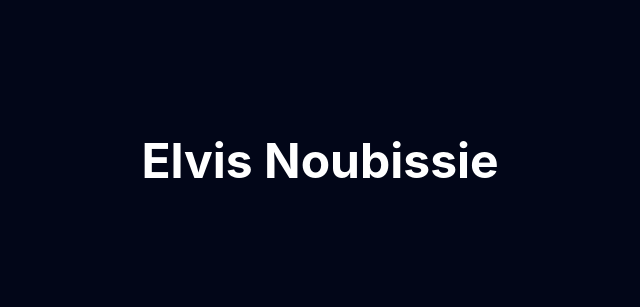
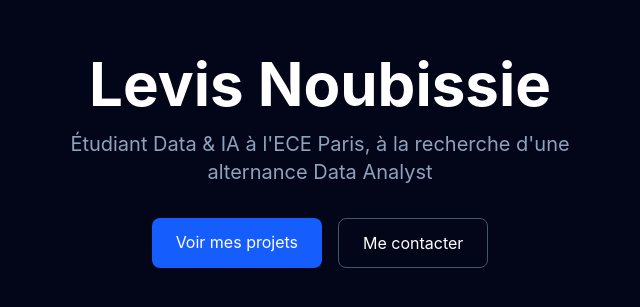
Before and after one commit to tims237/portfolio, a React app: page / in a window 1280 px wide. Shown: the part 239-546 px from the top of the page, without its empty margins (320-960 px from the left). Built offline with nearby package versions, Linux system fonts and the light colour scheme; the HTML template or start-up script is replaced by a standard one.

Commit message:
new commit

```diff
--- a/src/App.tsx
+++ b/src/App.tsx
@@ -1,16 +1,9 @@
-import { motion } from 'motion/react'
+import Hero from './components/Hero'
 
 export default function App() {
   return (
-    <main className="min-h-screen bg-slate-950 text-white flex items-center justify-center">
-      <motion.h1
-        initial={{ opacity: 0, y: 20 }}
-        animate={{ opacity: 1, y: 0 }}
-        transition={{ duration: 0.8 }}
-        className="text-5xl font-bold"
-      >
-        Elvis Noubissie
-      </motion.h1>
+    <main className="bg-slate-950 text-white">
+      <Hero />
     </main>
   )
 }
--- /dev/null
+++ b/src/components/Hero.tsx
@@ -0,0 +1,32 @@
+import { motion } from 'motion/react'
+
+export default function Hero() {
+  return (
+    <section className="min-h-screen flex flex-col items-center justify-center text-center px-6">
+      <motion.h1
+        initial={{ opacity: 0, y: 20 }}
+        animate={{ opacity: 1, y: 0 }}
+        transition={{ duration: 0.8 }}
+        className="text-4xl md:text-6xl font-bold"
+      >
+        Levis Noubissie
+      </motion.h1>
+      <motion.p
+        initial={{ opacity: 0 }}
+        animate={{ opacity: 1 }}
+        transition={{ delay: 0.4, duration: 0.8 }}
+        className="mt-4 text-lg md:text-xl text-slate-400 max-w-xl"
+      >
+        Étudiant Data & IA à l'ECE Paris, à la recherche d'une alternance Data Analyst
+      </motion.p>
+      <div className="mt-8 flex gap-4">
+        <a href="#projets" className="px-6 py-3 rounded-lg bg-blue-600 hover:bg-blue-500 transition">
+          Voir mes projets
+        </a>
+        <a href="#contact" className="px-6 py-3 rounded-lg border border-slate-600 hover:border-slate-400 transition">
+          Me contacter
+        </a>
+      </div>
+    </section>
+  )
+}
```
Also changed, not shown: src/components/Projects.tsx (added), src/components/contact.tsx (added), src/components/skills.tsx (added).
